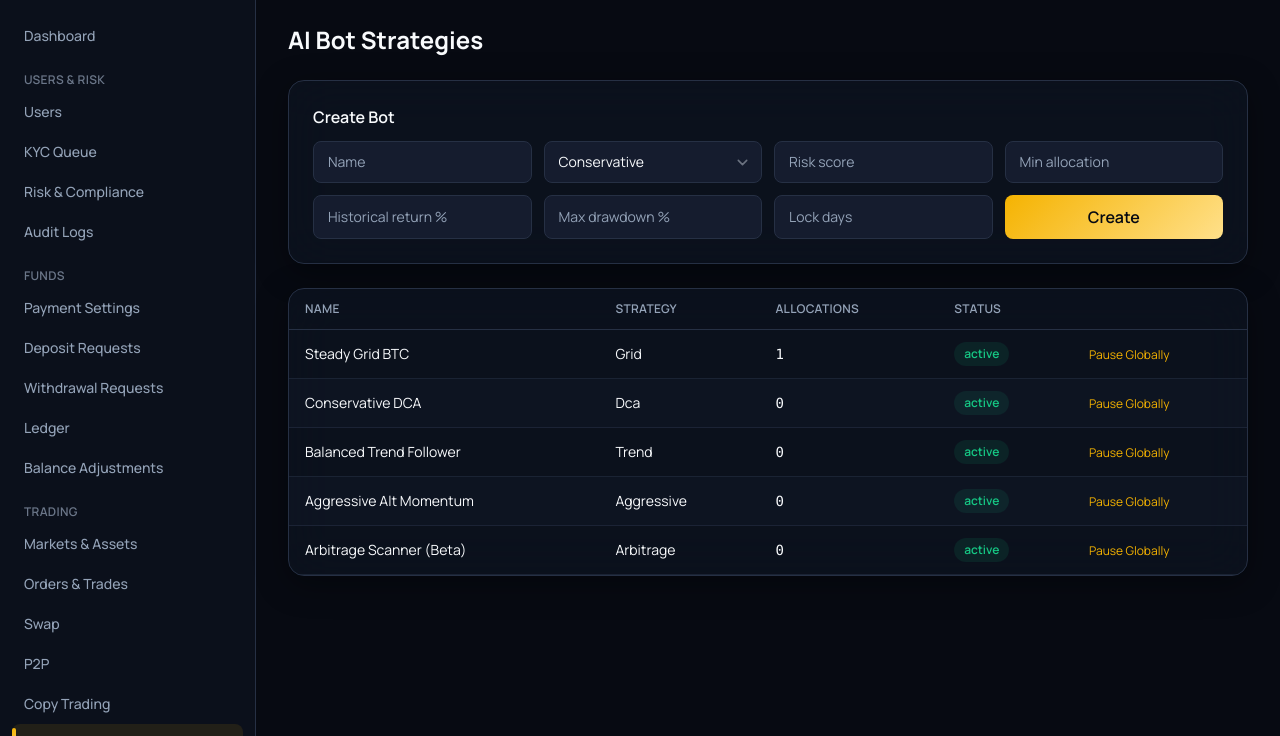
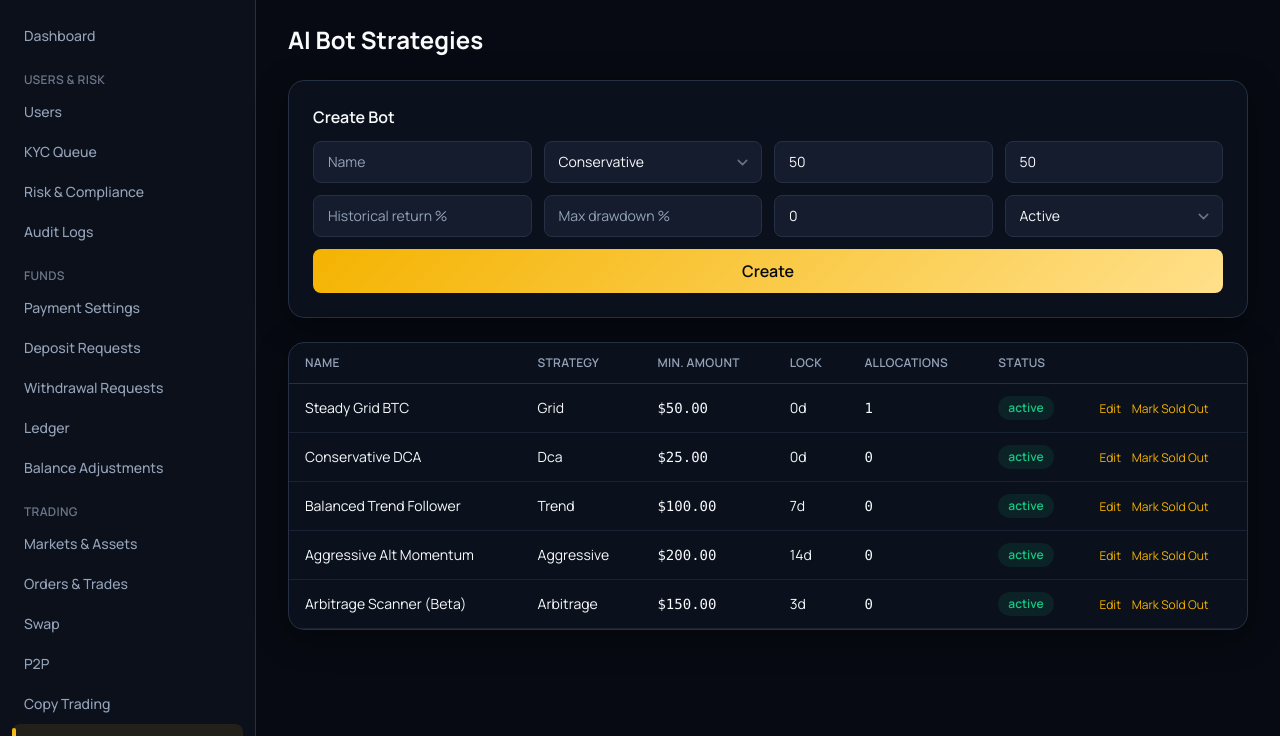
Before and after one commit to ecozeentech/Bitzlatoview, a Laravel app: page /admin/ai-bots in a window 1280 px wide. Shown: the part 64-800 px from the top of the page. Run offline with Laravel 12, Linux system fonts and the light colour scheme; a user stored in the database is signed in; data comes from the database, SQL or seed files in the repository; tables that the repository leaves empty hold one stand-in row (values such as "Sample post"); grey boxes marked "Sample" are stand-in pictures; style sheets or scripts are compiled from the project's sources; some web fonts are replaced.

Commit message:
Add admin 'Sold Out' availability toggle for AI Bots and Signals
Matches the same pattern now used across Copy Trading, Signals, AI
Bots, and Mining: admin can mark a product 'sold out' so it stays
visible to users (with a clear badge) but can't be newly
allocated/subscribed to, then flip it back to available at any time —
without touching its Active/Paused lifecycle status. Also extracted
the AI Bot admin create/edit form into a shared _fields partial and
added full field editing (previously only status could be changed).

Co-authored-by: Ecozeen Tech <ecozeentech@users.noreply.github.com>

```diff
--- a/app/Http/Controllers/Admin/AiBotController.php
+++ b/app/Http/Controllers/Admin/AiBotController.php
@@ -4,6 +4,7 @@ namespace App\Http\Controllers\Admin;
 
 use App\Http\Controllers\Controller;
 use App\Models\AiBot;
+use App\Models\AuditLog;
 use Illuminate\Http\Request;
 
 class AiBotController extends Controller
@@ -17,7 +18,42 @@ class AiBotController extends Controller
 
     public function store(Request $request)
     {
-        $data = $request->validate([
+        $data = $this->validated($request);
+
+        AiBot::create($data + [
+            'description' => 'AI trading bot is experimental and may lose money. It runs on Bitzlatoview\'s internal strategy engine, not a live connection to an external exchange. No guaranteed returns.',
+        ]);
+
+        return back()->with('success', 'Bot created.');
+    }
+
+    public function update(Request $request, AiBot $bot)
+    {
+        $data = $this->validated($request);
+
+        $before = $bot->only(array_keys($data));
+        $bot->update($data);
+
+        AuditLog::record(auth()->user(), 'ai_bot.updated', AiBot::class, $bot->id, $before, $data);
+
+        return back()->with('success', 'Bot updated.');
+    }
+
+    public function toggleAvailability(AiBot $bot)
+    {
+        $newStatus = $bot->status === 'sold_out' ? 'active' : 'sold_out';
+        $bot->update(['status' => $newStatus]);
+
+        AuditLog::record(auth()->user(), 'ai_bot.availability_toggled', AiBot::class, $bot->id, null, ['status' => $newStatus]);
+
+        return back()->with('success', $newStatus === 'sold_out'
+            ? "{$bot->name} is now marked Sold Out — no new allocations until you mark it available again."
+            : "{$bot->name} is available again.");
+    }
+
+    protected function validated(Request $request): array
+    {
+        return $request->validate([
             'name' => ['required', 'string', 'max:100'],
             'strategy_type' => ['required', 'in:conservative,balanced,aggressive,grid,dca,trend,arbitrage'],
             'risk_score' => ['required', 'integer', 'min:1', 'max:100'],
@@ -25,21 +61,7 @@ class AiBotController extends Controller
             'historical_return_pct' => ['required', 'numeric'],
             'max_drawdown_pct' => ['required', 'numeric'],
             'lock_days' => ['required', 'integer', 'min:0'],
+            'status' => ['required', 'in:active,paused,retired,sold_out'],
         ]);
-
-        AiBot::create($data + [
-            'description' => 'AI trading bot is experimental and may lose money. It runs on Bitzlatoview\'s internal strategy engine, not a live connection to an external exchange. No guaranteed returns.',
-            'status' => 'active',
-        ]);
-
-        return back()->with('success', 'Bot created.');
-    }
-
-    public function update(Request $request, AiBot $bot)
-    {
-        $data = $request->validate(['status' => ['required', 'in:active,paused,retired']]);
-        $bot->update($data);
-
-        return back()->with('success', 'Bot updated.');
     }
 }
--- a/app/Http/Controllers/App/AiBotController.php
+++ b/app/Http/Controllers/App/AiBotController.php
@@ -25,7 +25,7 @@ class AiBotController extends Controller
 
     public function marketplace()
     {
-        $bots = AiBot::where('status', 'active')->get();
+        $bots = AiBot::whereIn('status', ['active', 'sold_out'])->get();
 
         return view('app.ai-bots.marketplace', compact('bots'));
     }
@@ -47,6 +47,8 @@ class AiBotController extends Controller
     public function allocate(Request $request, AiBot $bot, LedgerService $ledger, PricingService $pricing, TransactionalMailService $mailer)
     {
         $user = Auth::user();
+
+        abort_unless($bot->status === 'active', 422, 'This bot is not currently accepting new allocations.');
 
         $data = $request->validate([
             'amount' => ['required', 'numeric', 'min:'.$bot->min_allocation],
--- a/app/Http/Controllers/App/SignalController.php
+++ b/app/Http/Controllers/App/SignalController.php
@@ -17,7 +17,7 @@ class SignalController extends Controller
 {
     public function index()
     {
-        $packages = SignalPackage::where('status', 'active')->get();
+        $packages = SignalPackage::whereIn('status', ['active', 'sold_out'])->get();
         $mySubscriptions = SignalSubscription::where('user_id', Auth::id())->with('package')->latest()->get();
 
         return view('app.signals.index', compact('packages', 'mySubscriptions'));
--- /dev/null
+++ b/resources/views/admin/ai-bots/_fields.blade.php
@@ -0,0 +1,18 @@
+@php $bot = $bot ?? null; @endphp
+
+<input type="text" name="name" class="input-field" placeholder="Name" value="{{ old('name', $bot?->name) }}" required>
+<select name="strategy_type" class="input-field">
+    @foreach (['conservative','balanced','aggressive','grid','dca','trend','arbitrage'] as $s)
+        <option value="{{ $s }}" @selected(old('strategy_type', $bot?->strategy_type) === $s)>{{ ucfirst($s) }}</option>
+    @endforeach
+</select>
+<input type="number" name="risk_score" class="input-field" placeholder="Risk score" value="{{ old('risk_score', $bot?->risk_score ?? 50) }}" required>
+<input type="number" step="0.01" name="min_allocation" class="input-field" placeholder="Min allocation" value="{{ old('min_allocation', $bot?->min_allocation ?? 50) }}" required>
+<input type="number" step="0.1" name="historical_return_pct" class="input-field" placeholder="Historical return %" value="{{ old('historical_return_pct', $bot?->historical_return_pct) }}" required>
+<input type="number" step="0.1" name="max_drawdown_pct" class="input-field" placeholder="Max drawdown %" value="{{ old('max_drawdown_pct', $bot?->max_drawdown_pct) }}" required>
+<input type="number" name="lock_days" class="input-field" placeholder="Lock days" value="{{ old('lock_days', $bot?->lock_days ?? 0) }}" required>
+<select name="status" class="input-field">
+    @foreach (['active' => 'Active', 'sold_out' => 'Sold Out', 'paused' => 'Paused', 'retired' => 'Retired'] as $key => $label)
+        <option value="{{ $key }}" @selected(old('status', $bot?->status ?? 'active') === $key)>{{ $label }}</option>
+    @endforeach
+</select>
--- a/resources/views/admin/ai-bots/index.blade.php
+++ b/resources/views/admin/ai-bots/index.blade.php
@@ -1,43 +1,44 @@
 @extends('layouts.admin')
 
 @section('content')
-<div class="space-y-6">
+<div class="space-y-6" x-data="{ edit: null }">
     <h1 class="text-2xl font-bold">AI Bot Strategies</h1>
 
     <div class="glass-card p-6">
         <h2 class="mb-3 font-semibold">Create Bot</h2>
         <form method="POST" action="{{ route('admin.ai-bots.store') }}" class="grid gap-3 sm:grid-cols-4">
             @csrf
-            <input type="text" name="name" class="input-field" placeholder="Name" required>
-            <select name="strategy_type" class="input-field">
-                @foreach (['conservative','balanced','aggressive','grid','dca','trend','arbitrage'] as $s)
-                    <option value="{{ $s }}">{{ ucfirst($s) }}</option>
-                @endforeach
-            </select>
-            <input type="number" name="risk_score" class="input-field" placeholder="Risk score" required>
-            <input type="number" step="0.01" name="min_allocation" class="input-field" placeholder="Min allocation" required>
-            <input type="number" step="0.1" name="historical_return_pct" class="input-field" placeholder="Historical return %" required>
-            <input type="number" step="0.1" name="max_drawdown_pct" class="input-field" placeholder="Max drawdown %" required>
-            <input type="number" name="lock_days" class="input-field" placeholder="Lock days" required>
-            <button class="btn-brand">Create</button>
+            @include('admin.ai-bots._fields')
+            <button class="btn-brand sm:col-span-4">Create</button>
         </form>
     </div>
 
     <div class="glass-card overflow-x-auto">
         <table class="data-table">
-            <thead><tr><th>Name</th><th>Strategy</th><th>Allocations</th><th>Status</th><th></th></tr></thead>
+            <thead><tr><th>Name</th><th>Strategy</th><th>Min. Amount</th><th>Lock</th><th>Allocations</th><th>Status</th><th></th></tr></thead>
             <tbody>
                 @foreach ($bots as $bot)
                     <tr>
                         <td>{{ $bot->name }}</td>
                         <td>{{ ucfirst($bot->strategy_type) }}</td>
+                        <td class="font-numeric">${{ number_format($bot->min_allocation, 2) }}</td>
+                        <td>{{ $bot->lock_days }}d</td>
                         <td class="font-numeric">{{ $bot->allocations_count }}</td>
-                        <td><span class="pill-{{ $bot->status === 'active' ? 'success' : 'muted' }}">{{ $bot->status }}</span></td>
-                        <td>
-                            <form method="POST" action="{{ route('admin.ai-bots.update', $bot) }}">
+                        <td><span class="pill-{{ $bot->status === 'active' ? 'success' : ($bot->status === 'sold_out' ? 'warning' : 'muted') }}">{{ str_replace('_', ' ', $bot->status) }}</span></td>
+                        <td class="space-x-2 whitespace-nowrap">
+                            <button type="button" @click="edit = edit === {{ $bot->id }} ? null : {{ $bot->id }}" class="text-xs text-brand hover:underline">Edit</button>
+                            <form method="POST" action="{{ route('admin.ai-bots.toggle-availability', $bot) }}" class="inline">
+                                @csrf
+                                <button class="text-xs text-brand hover:underline">{{ $bot->status === 'sold_out' ? 'Mark Available' : 'Mark Sold Out' }}</button>
+                            </form>
+                        </td>
+                    </tr>
+                    <tr x-show="edit === {{ $bot->id }}" x-cloak>
+                        <td colspan="7" class="bg-surface-2/40 p-4">
+                            <form method="POST" action="{{ route('admin.ai-bots.update', $bot) }}" class="grid gap-3 sm:grid-cols-4">
                                 @csrf @method('PATCH')
-                                <input type="hidden" name="status" value="{{ $bot->status === 'active' ? 'paused' : 'active' }}">
-                                <button class="text-xs text-brand hover:underline">{{ $bot->status === 'active' ? 'Pause Globally' : 'Activate' }}</button>
+                                @include('admin.ai-bots._fields', ['bot' => $bot])
+                                <button class="btn-brand sm:col-span-4">Save Changes</button>
                             </form>
                         </td>
                     </tr>
--- a/resources/views/admin/signals/_fields.blade.php
+++ b/resources/views/admin/signals/_fields.blade.php
@@ -12,6 +12,7 @@
     <label class="label-field">Status</label>
     <select name="status" class="input-field" required>
         <option value="active" @selected(old('status', $package?->status ?? 'active') === 'active')>Active</option>
+        <option value="sold_out" @selected(old('status', $package?->status) === 'sold_out')>Sold Out</option>
         <option value="paused" @selected(old('status', $package?->status) === 'paused')>Paused</option>
         <option value="retired" @selected(old('status', $package?->status) === 'retired')>Retired</option>
     </select>
--- a/resources/views/admin/signals/index.blade.php
+++ b/resources/views/admin/signals/index.blade.php
@@ -40,6 +40,7 @@
                         <td><span class="pill-{{ $p->status === 'active' ? 'success' : 'muted' }}">{{ $p->status }}</span></td>
                         <td class="flex gap-2">
                             <button type="button" @click="edit = edit === {{ $p->id }} ? null : {{ $p->id }}" class="text-xs text-brand hover:underline">Edit</button>
+                            <form method="POST" action="{{ route('admin.signals.toggle-availability', $p) }}">@csrf<button class="text-xs text-brand hover:underline">{{ $p->status === 'sold_out' ? 'Mark Available' : 'Mark Sold Out' }}</button></form>
                             <form method="POST" action="{{ route('admin.signals.toggle', $p) }}">@csrf<button class="text-xs text-text-muted hover:underline">{{ $p->status === 'active' ? 'Pause' : 'Activate' }}</button></form>
                             @if ($p->subscriptions_count === 0)
                                 <form method="POST" action="{{ route('admin.signals.destroy', $p) }}" onsubmit="return confirm('Delete this package?')">@csrf @method('DELETE')<button class="text-xs text-danger hover:underline">Delete</button></form>
--- a/resources/views/app/ai-bots/marketplace.blade.php
+++ b/resources/views/app/ai-bots/marketplace.blade.php
@@ -20,7 +20,11 @@
                     <div class="text-text-muted">Risk: {{ $bot->risk_score }}/100</div>
                     <div class="text-text-muted">Min: ${{ number_format($bot->min_allocation, 0) }}</div>
                 </div>
-                <a href="{{ route('app.ai-bots.show', $bot) }}" class="btn-brand mt-4 block text-center text-sm">View &amp; Allocate</a>
+                @if ($bot->status === 'sold_out')
+                    <span class="pill-warning mt-4 block text-center">Sold Out</span>
+                @else
+                    <a href="{{ route('app.ai-bots.show', $bot) }}" class="btn-brand mt-4 block text-center text-sm">View &amp; Allocate</a>
+                @endif
             </div>
         @endforeach
     </div>
--- a/resources/views/app/ai-bots/show.blade.php
+++ b/resources/views/app/ai-bots/show.blade.php
@@ -32,6 +32,11 @@
                 <form method="POST" action="{{ route('app.ai-bots.stop', $myAllocation) }}">@csrf<button class="text-sm text-danger hover:underline">Stop &amp; Settle</button></form>
             </div>
         </div>
+    @elseif ($bot->status !== 'active')
+        <div class="glass-card p-6 text-center">
+            <span class="pill-warning">{{ $bot->status === 'sold_out' ? 'Sold Out' : ucfirst($bot->status) }}</span>
+            <p class="mt-2 text-sm text-text-muted">This bot isn't accepting new allocations right now. Check back later.</p>
+        </div>
     @else
         <div class="glass-card p-6">
             <h2 class="mb-3 font-semibold">Allocate from Investment Wallet</h2>
```
Also changed, not shown: app/Http/Controllers/Admin/SignalController.php (+13 -1 lines), resources/views/app/signals/index.blade.php (+8 -1 lines).
